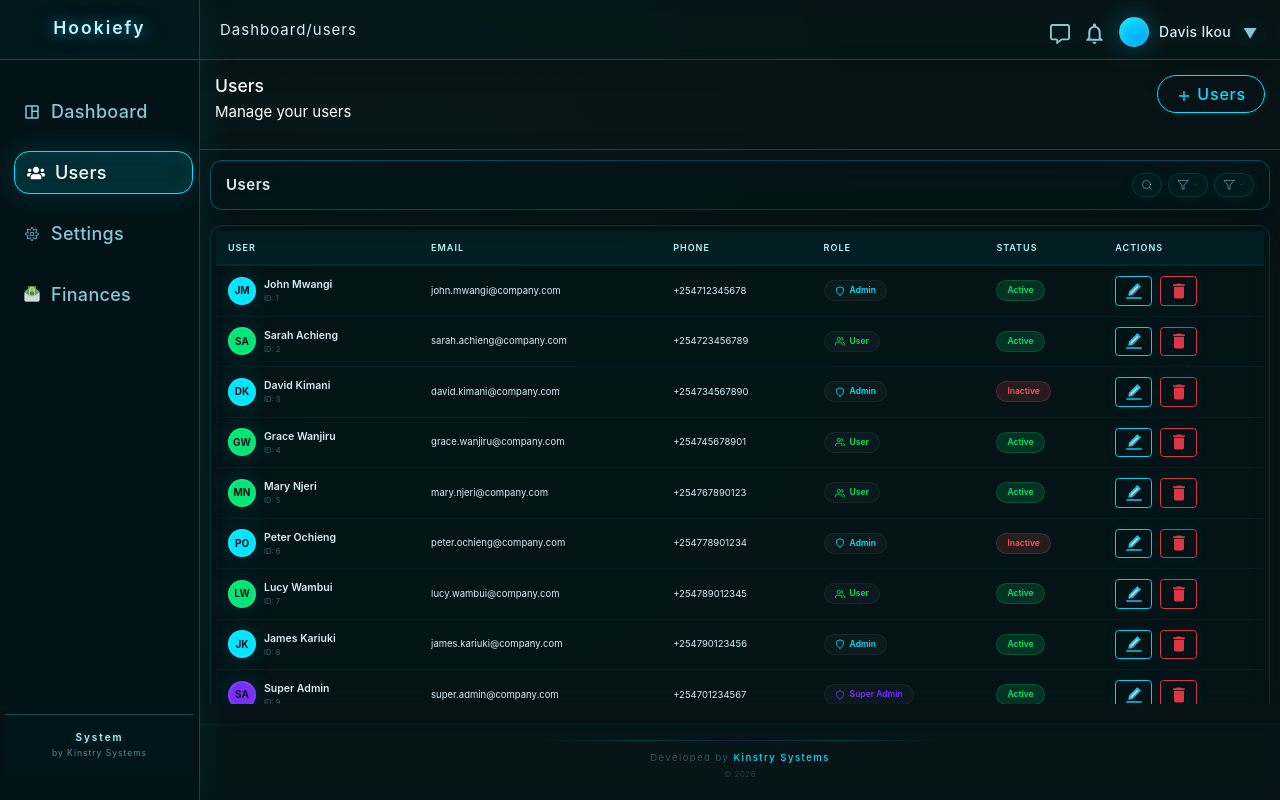
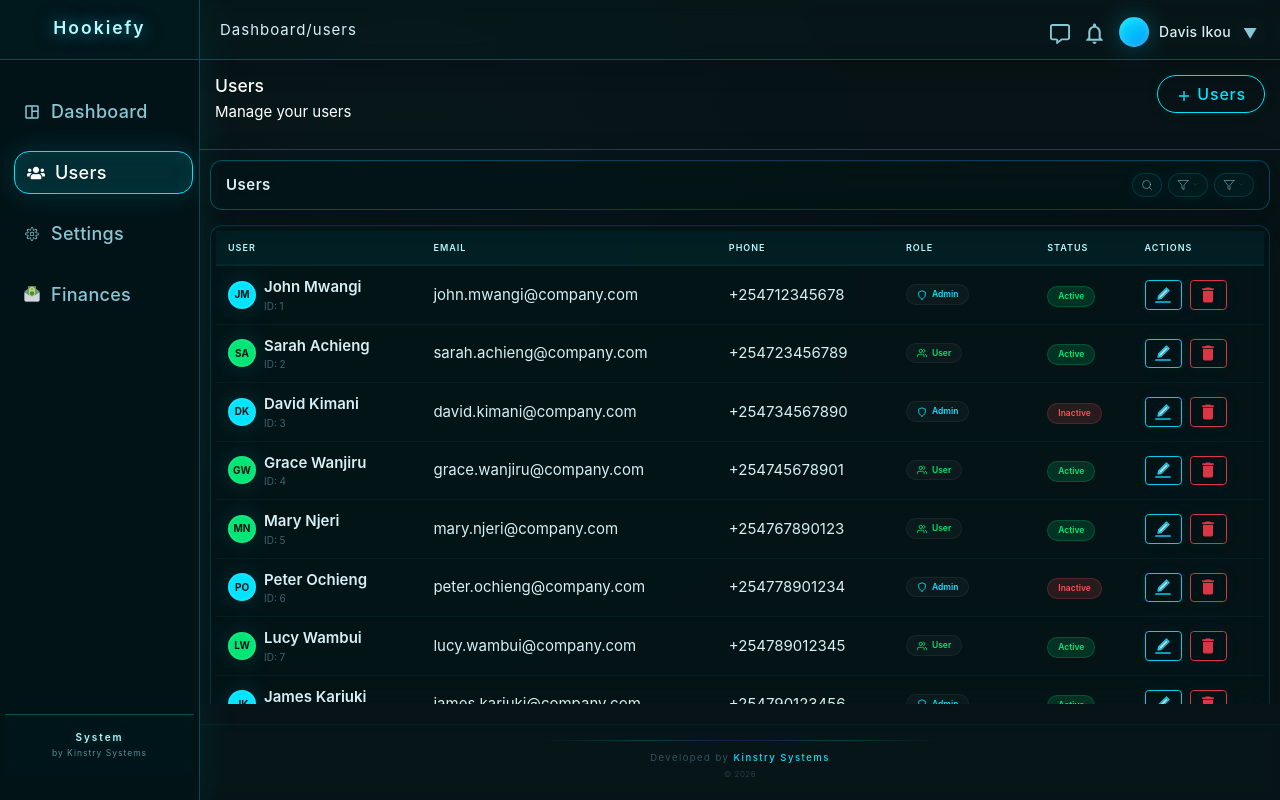
Before and after one commit to Davis-don/hookiefy, a React (Vite) app in the folder client/: page / in a window 1280 px wide. Both pictures are taken after a click on the element "Users". Built offline with nearby package versions, Linux system fonts and the light colour scheme.

Commit message:
fontsize modify

```diff
--- a/client/src/pages/superadmin/usertablefetch.css
+++ b/client/src/pages/superadmin/usertablefetch.css
@@ -78,7 +78,7 @@
   padding: 1rem 1.2rem;
   color: #d6f0f5;
   vertical-align: middle;
-  font-size: 0.95rem;
+  font-size: 1.5rem;
 }
 
 /* --- User Info --- */
@@ -111,12 +111,12 @@
 .fau-full-name {
   color: #d6f0f5;
   font-weight: 600;
-  font-size: 1.05rem;
+  font-size: 1.5rem;
 }
 
 .fau-user-id {
   color: rgba(150, 220, 240, 0.4);
-  font-size: 0.75rem;
+  font-size: 1rem;
 }
 
 /* --- Email & Phone --- */
```
